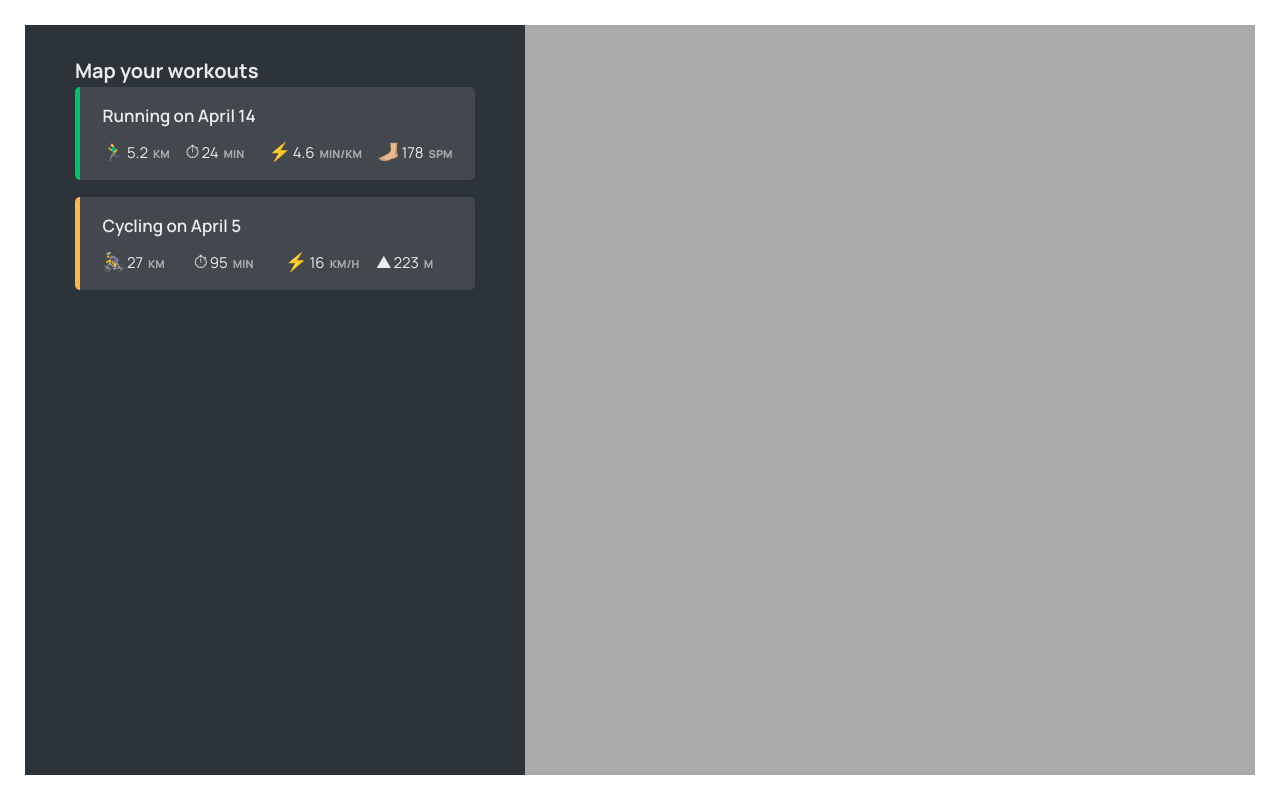
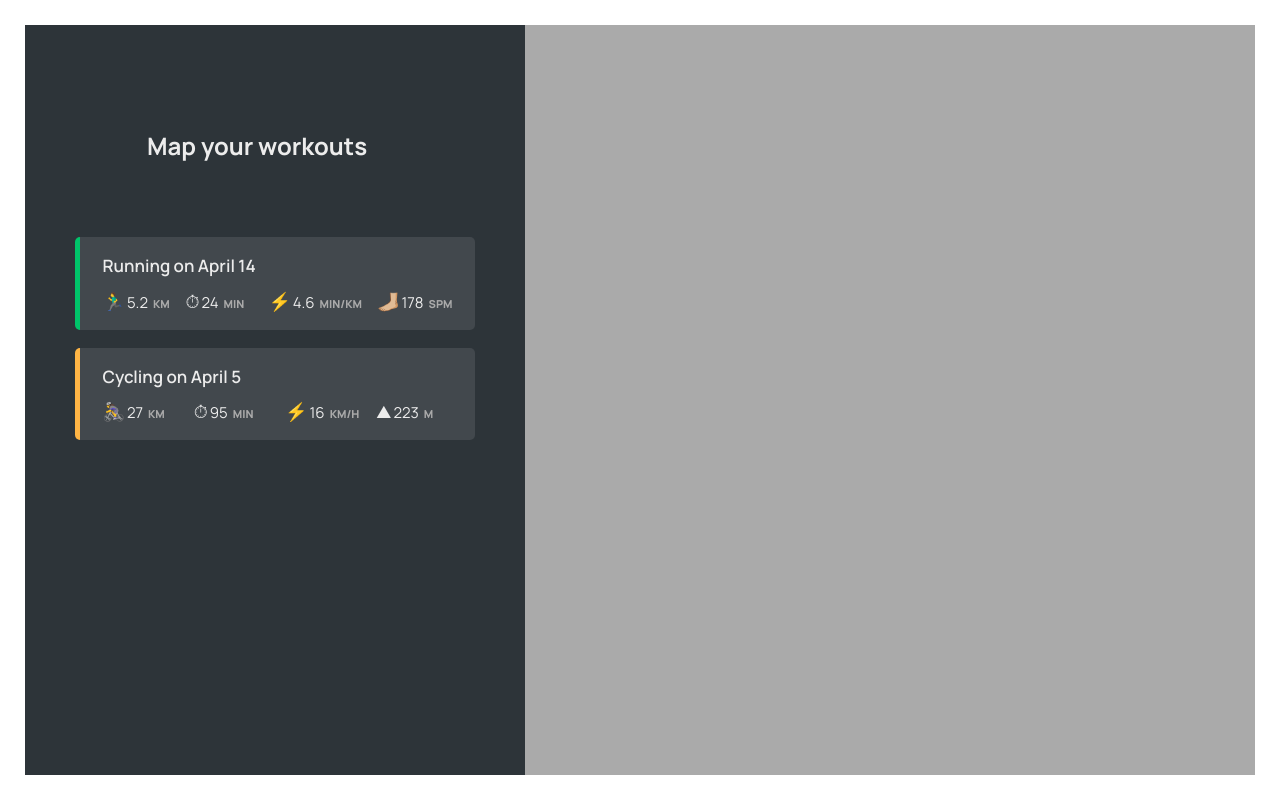
Before and after one commit to cma0232/Mapty, a plain HTML site: page index.html in a window 1280 px wide. Drawn offline with nearby package versions, Linux system fonts and the light colour scheme.

Commit message:
Update style.css

```diff
--- a/style.css
+++ b/style.css
@@ -32,6 +32,10 @@ body {
   padding: 2.5rem;
 
   display: flex;
+}
+h1{
+  margin: 3em;
+  font-size: x-large;
 }
 
 /* GENERAL */
```
